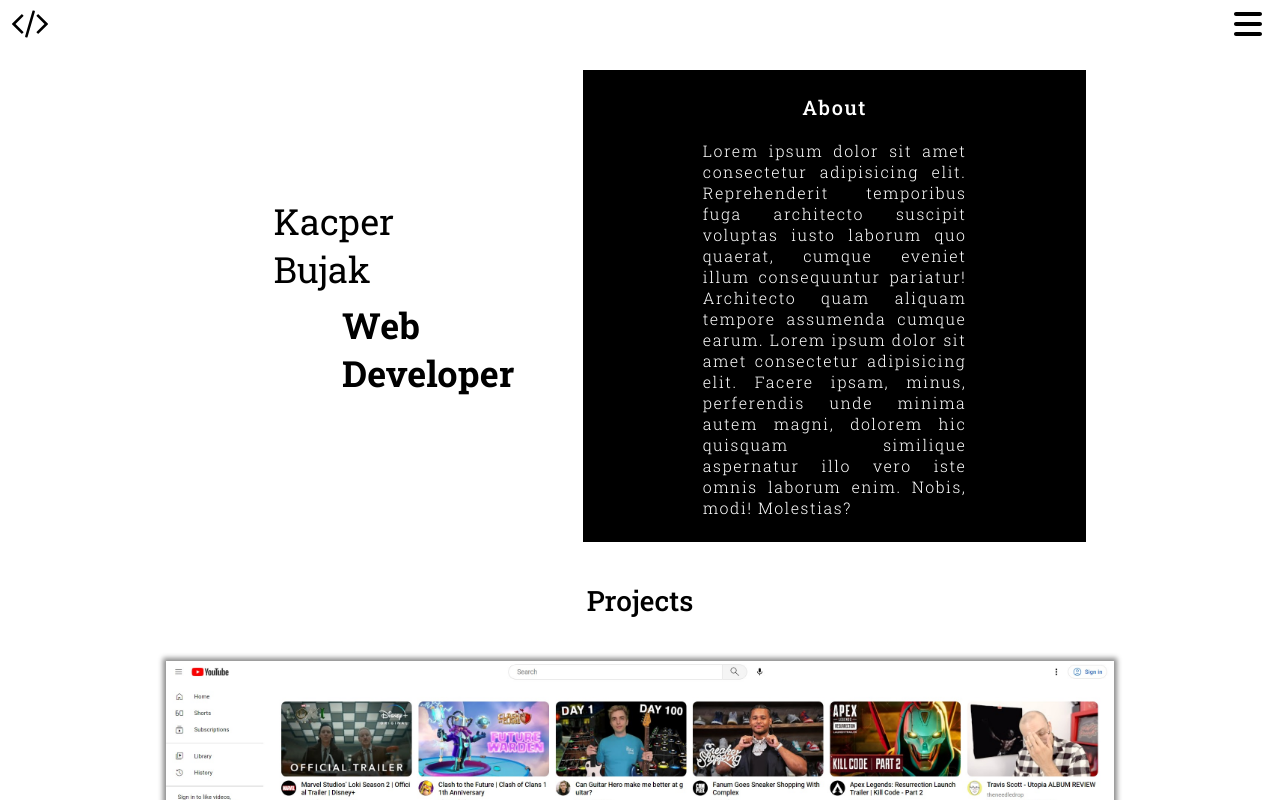
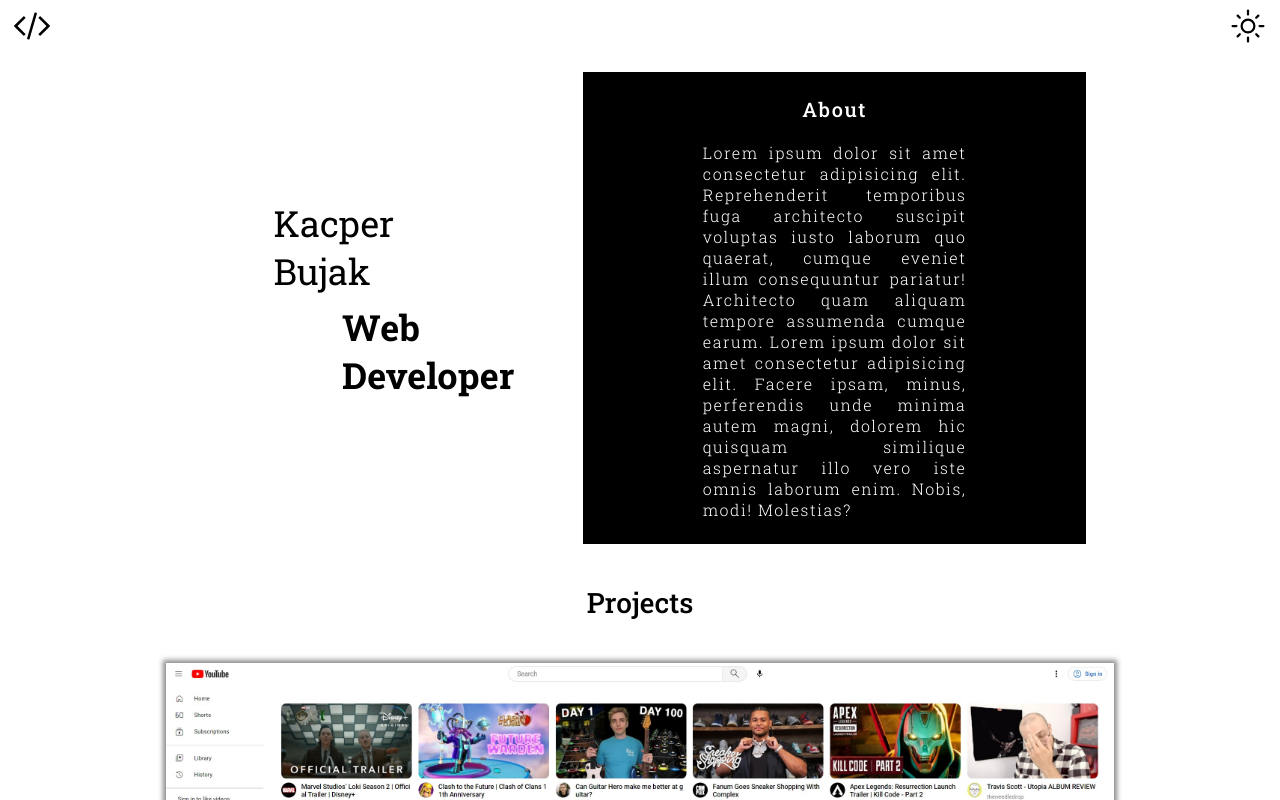
Before and after one commit to kbujak09/personal-portfolio, a React (Create React App) app: page / in a window 1280 px wide. Shown: the top 800 px of the page. Built offline with nearby package versions, Linux system fonts and the light colour scheme.

Commit message:
light/dark mode icon

```diff
--- a/src/App.js
+++ b/src/App.js
@@ -2,11 +2,15 @@ import './App.scss';
 import Header from './components/header/Header';
 import Main from './components/main/Main';
 import Footer from './components/footer/Footer';
+import { useState } from 'react';
 
 const App = () => {
+
+  const [isDark, setIsDark ] = useState(false);
+
   return (
     <>
-      <Header />
+      <Header isDark={isDark} setIsDark={setIsDark}/>
       <Main />
       <Footer />
     </>
--- a/src/components/header/Header.jsx
+++ b/src/components/header/Header.jsx
@@ -1,15 +1,20 @@
 import webDevIcon from '../../assets/webDevIcon.svg';
-import menuIcon from '../../assets/menuIcon.svg';
+import lightMode from '../../assets/light_mode.svg';
+import darkMode from '../../assets/dark_mode.svg';
 import './Header.scss';
 
-const Header = () => {
+const Header = ({isDark, setIsDark}) => {
   return (
     <header className="header">
       <div className="logo">
         <img src={webDevIcon} alt="logo" className="logoIcon" />
       </div>
-      <button className='menu'>
-        <img src={menuIcon} alt="menu" className='menuIcon'/>
+      <button className='darkMode'>
+        {
+         isDark ?
+         <img src={darkMode} alt="darkModeIcon" className='darkModeIcon'/> :
+         <img src={lightMode} alt="darkModeIcon" className='darkModeIcon'/>
+        }
       </button>
     </header>
   )
--- a/src/components/header/Header.scss
+++ b/src/components/header/Header.scss
@@ -1,10 +1,14 @@
+button {
+  padding: 0;
+  margin: 0;
+}
 .header {
   display: flex;
   justify-content: space-between;
   align-items: center;
-  margin: 0.6rem 1.2rem;
+  margin: 0.8rem 1.4rem;
 }
-.menu {
+.darkMode {
   border: 0;
   background-color: white;
 }
@@ -13,8 +17,8 @@
   .logoIcon {
     width: 2.8rem;
   }
-  .menuIcon {
-    width: 2rem;
+  .darkModeIcon {
+    width: 2.8rem;
   }
 }
 
@@ -22,7 +26,7 @@
   .logoIcon {
     width: 3.6rem;
   }
-  .menuIcon {
-    width: 2.8rem;
+  .darkModeIcon {
+    width: 3.6rem;
   }
 }
```
Also changed, not shown: src/assets/dark_mode.svg (added), src/assets/light_mode.svg (added).
